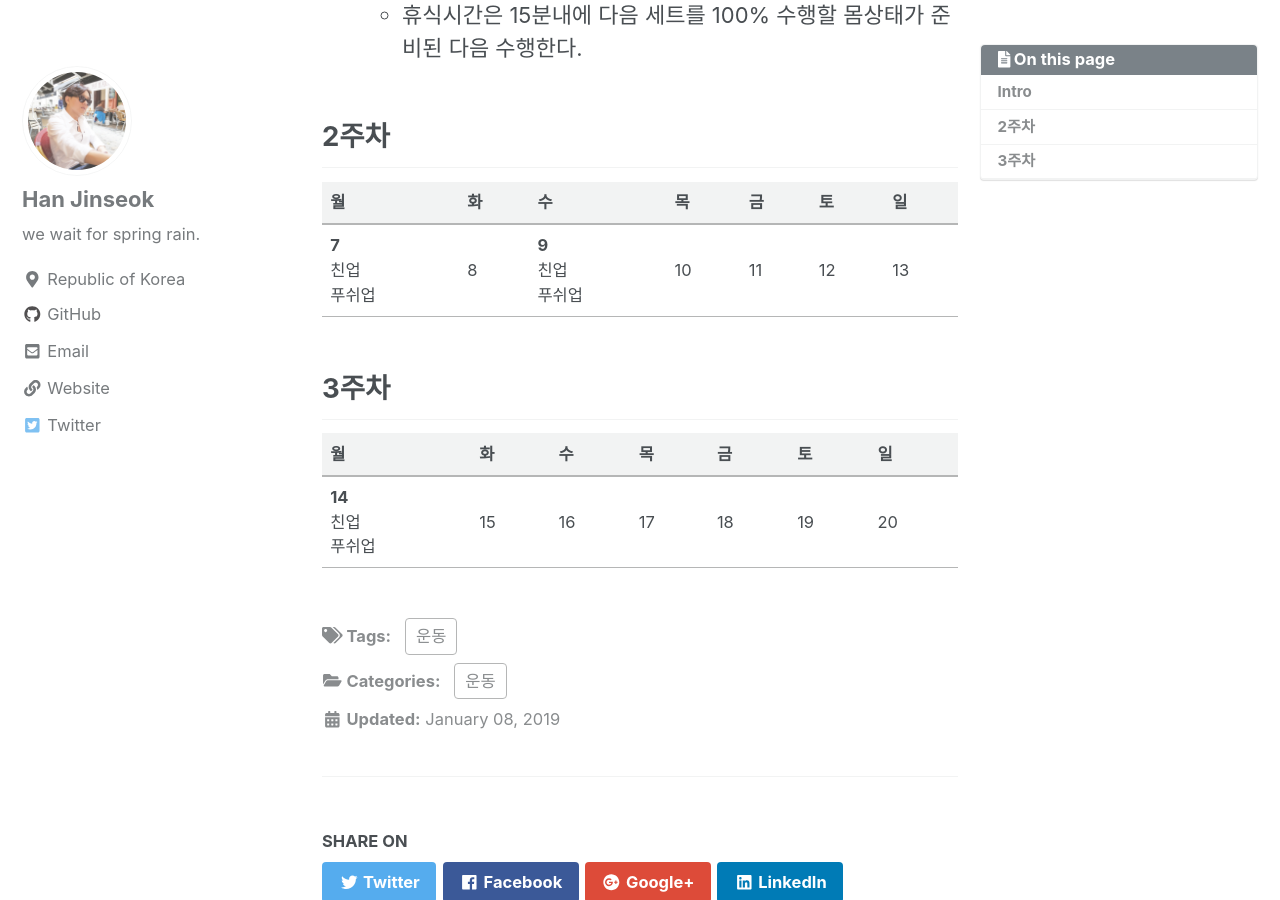
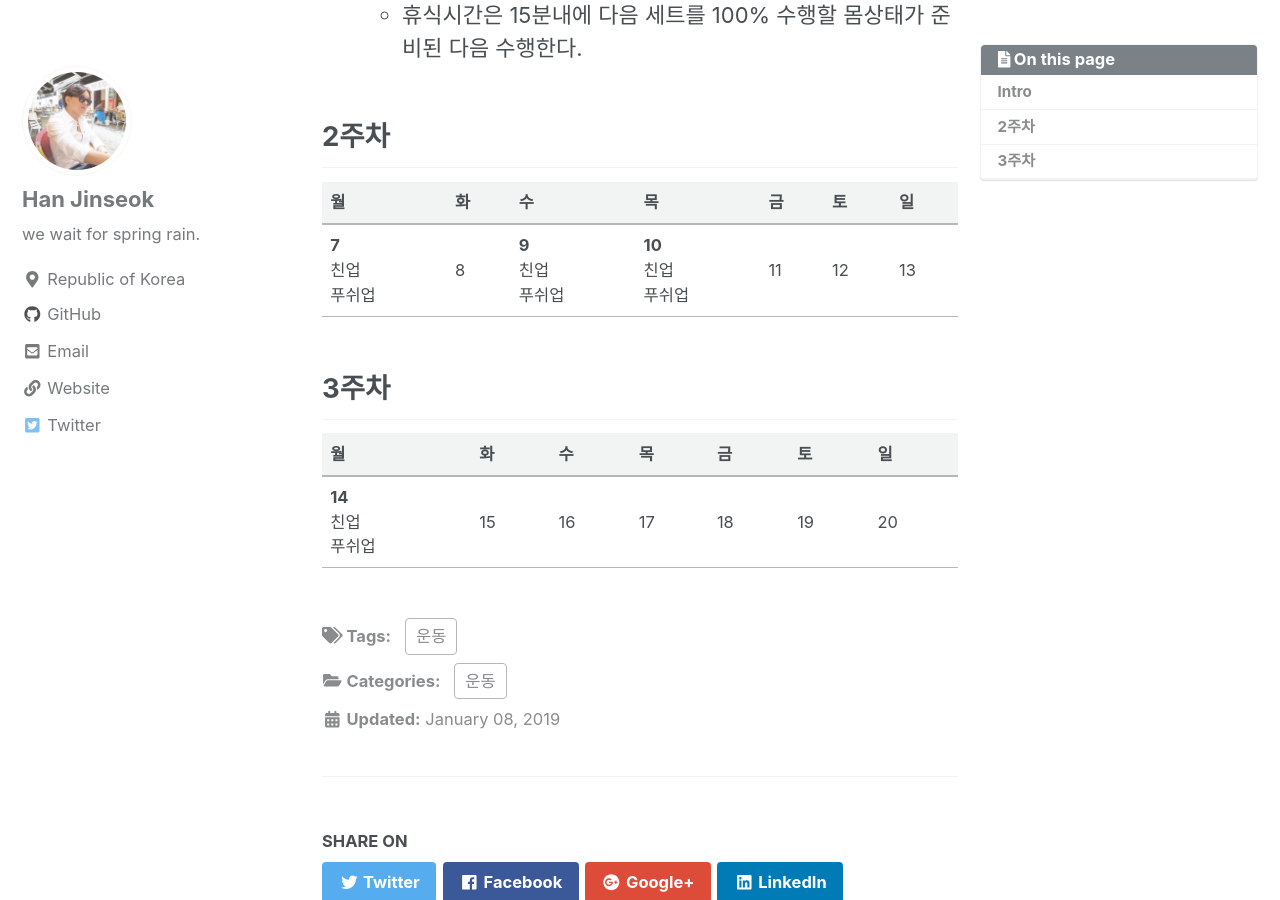
Before and after one commit to moregorenine/moregorenine.github.io, a Jekyll site: the page built from _posts/exercise/2019-01-08-exercise.md, in a window 1280 px wide and 900 px high, scrolled down 524 px. Built offline with Jekyll 4.4.1, drawn with Linux system fonts in a browser that asks for light colours; nearby versions of some CDN libraries; comment, search, counter and statistics services are not loaded; a style sheet for code colours, icons or effects is not loaded.

Commit message:
Update 2019-01-08-exercise.md

```diff
--- a/_posts/exercise/2019-01-08-exercise.md
+++ b/_posts/exercise/2019-01-08-exercise.md
@@ -21,7 +21,7 @@ toc_sticky: true
 
 | 월 | 화 | 수 | 목 | 금 | 토 | 일 |
 |:---|:---|:---|:---|:---|:---|:---|
-| **7**<br>친업<br>푸쉬업  | 8 | **9**<br>친업<br>푸쉬업 | 10 | 11 | 12 | 13 |
+| **7**<br>친업<br>푸쉬업  | 8 | **9**<br>친업<br>푸쉬업 | **10**<br>친업<br>푸쉬업 | 11 | 12 | 13 |
 
 ## 3주차
 
```
